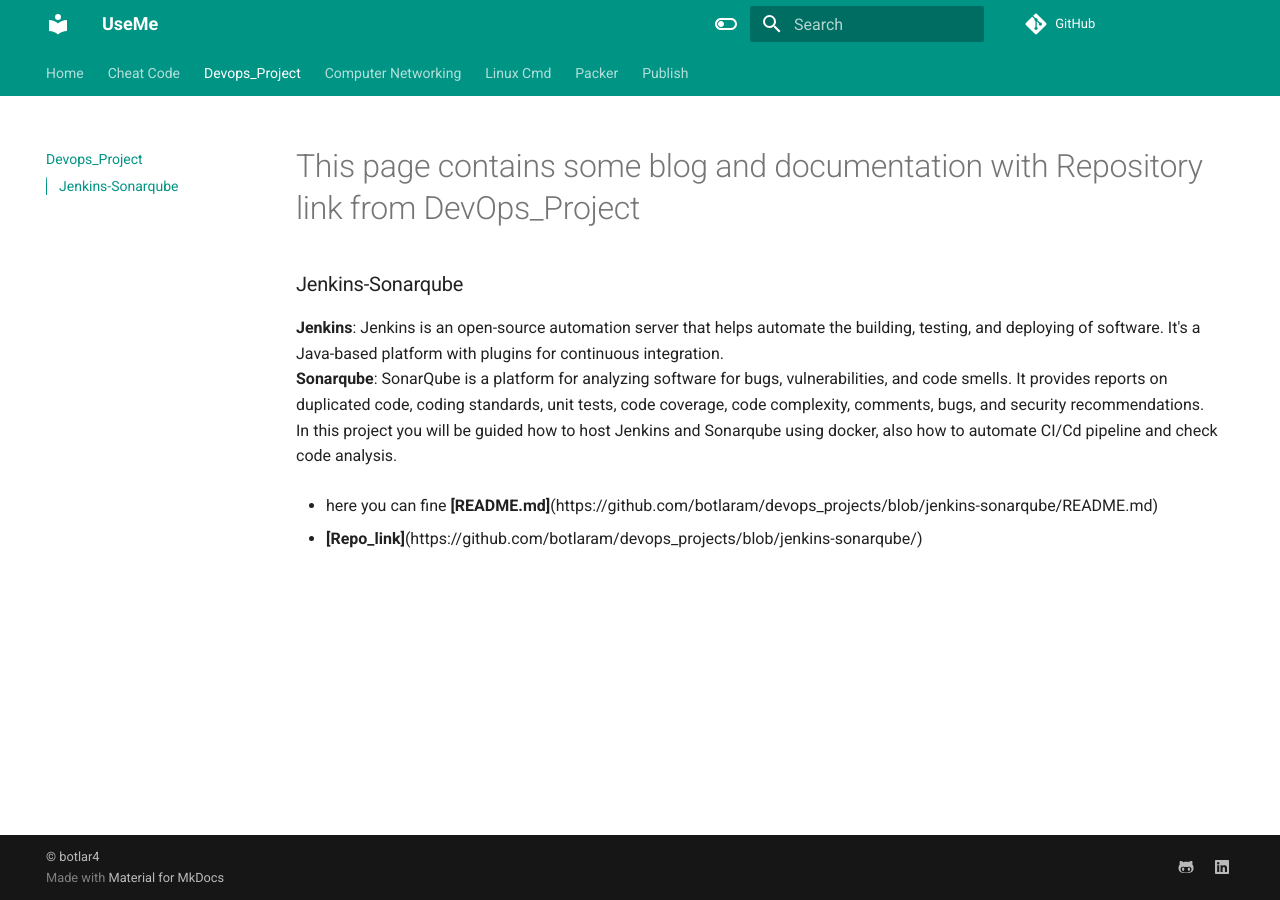
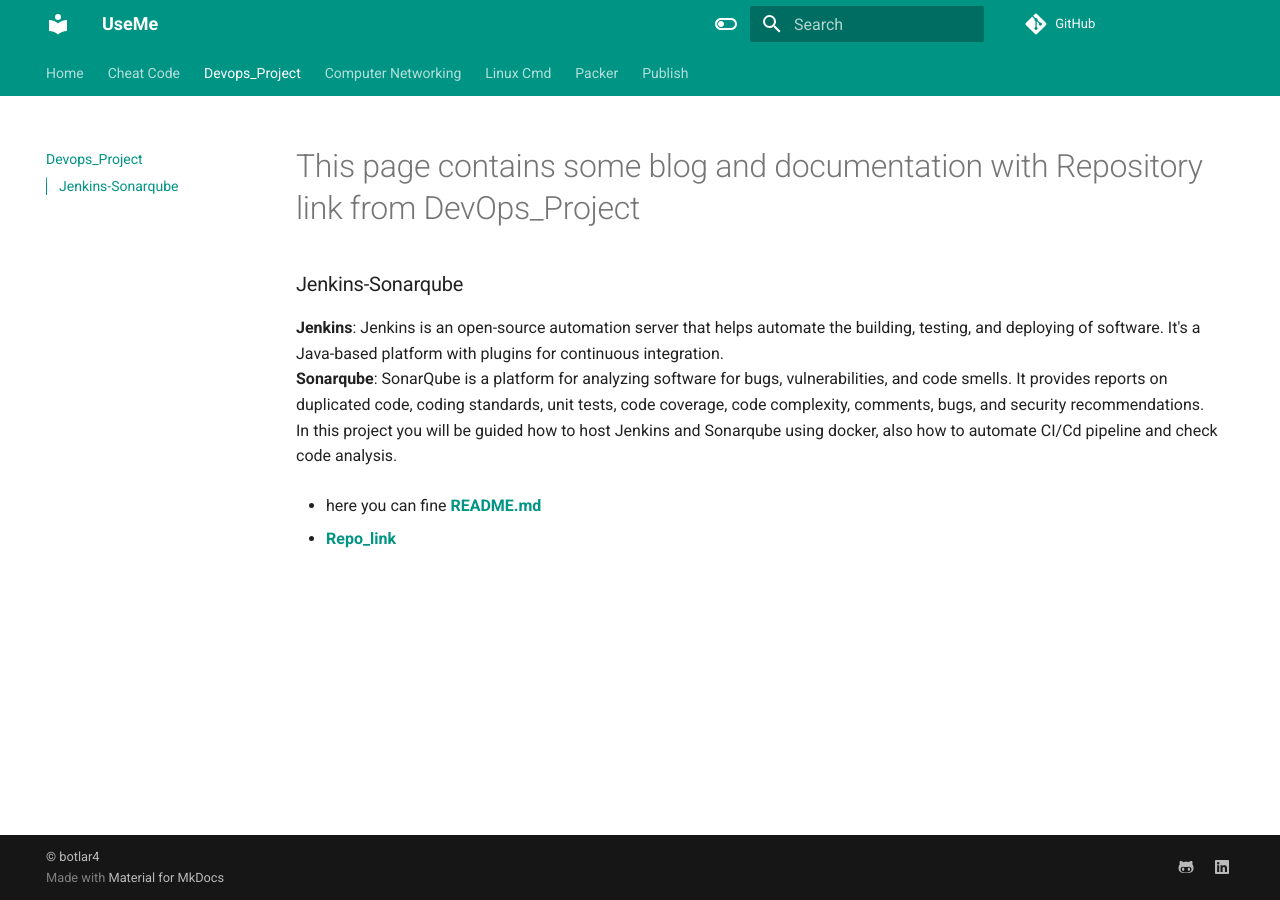
Before and after one commit to botlaram/docs, an MkDocs documentation site: the page built from docs/DevOps_Project.md, in a window 1280 px wide. Built offline with MkDocs 1.6.1 and Material for MkDocs 9.7.7, drawn with Linux system fonts in a browser that asks for light colours.

Commit message:
Upd jenkins-sonarqube correct syntax

```diff
--- a/docs/DevOps_Project.md
+++ b/docs/DevOps_Project.md
@@ -5,6 +5,6 @@
 **Sonarqube**: SonarQube is a platform for analyzing software for bugs, vulnerabilities, and code smells. It provides reports on duplicated code, coding standards, unit tests, code coverage, code complexity, comments, bugs, and security recommendations.
 In this project you will be guided how to host Jenkins and Sonarqube using docker, also how to automate CI/Cd pipeline and check code analysis.
 
-* here you can fine **[README.md]**(https://github.com/botlaram/devops_projects/blob/jenkins-sonarqube/README.md)
+* here you can fine [**README.md**](https://github.com/botlaram/devops_projects/blob/jenkins-sonarqube/README.md)
 
-* **[Repo_link]**(https://github.com/botlaram/devops_projects/blob/jenkins-sonarqube/)
+* [**Repo_link**](https://github.com/botlaram/devops_projects/blob/jenkins-sonarqube/)
```
